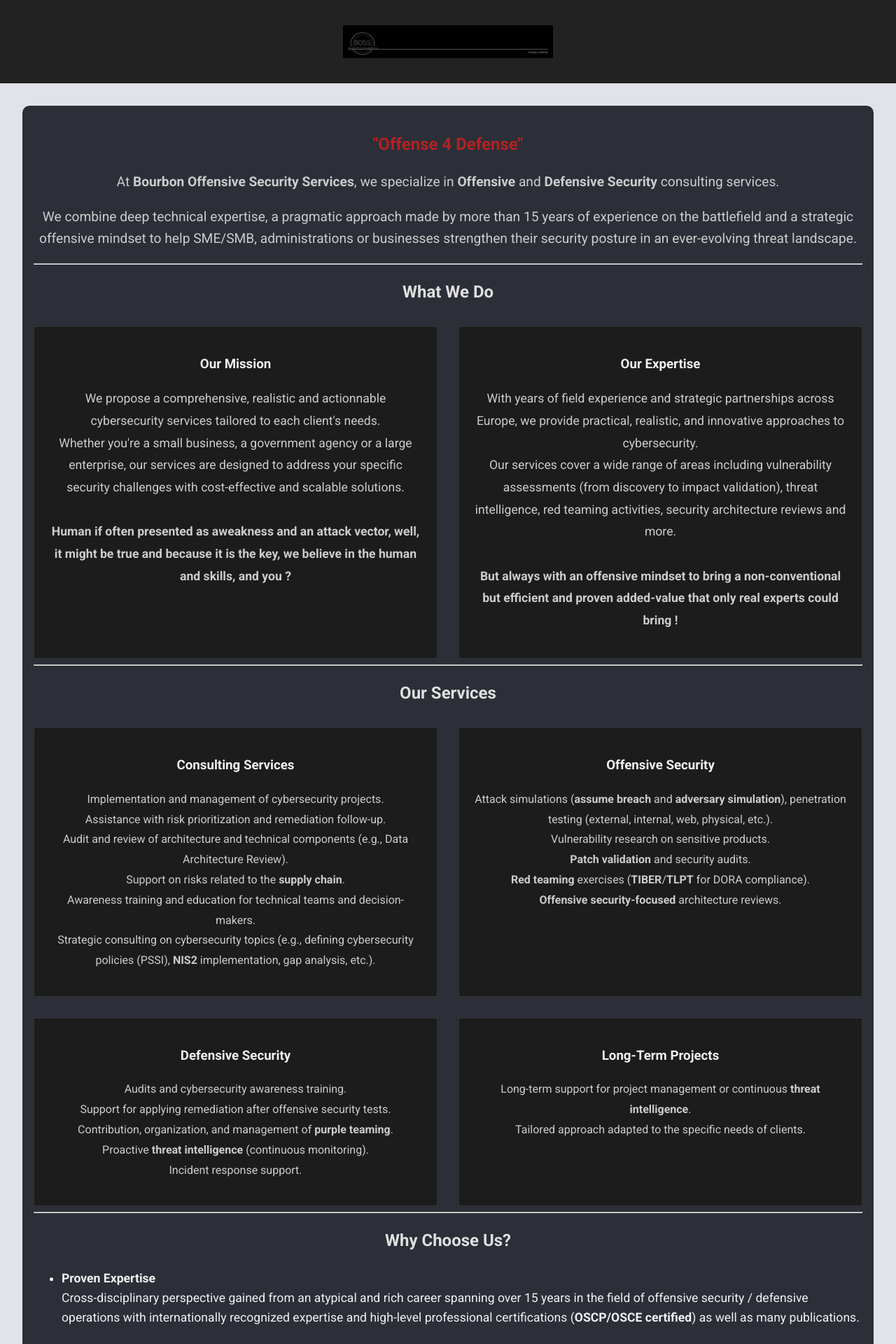
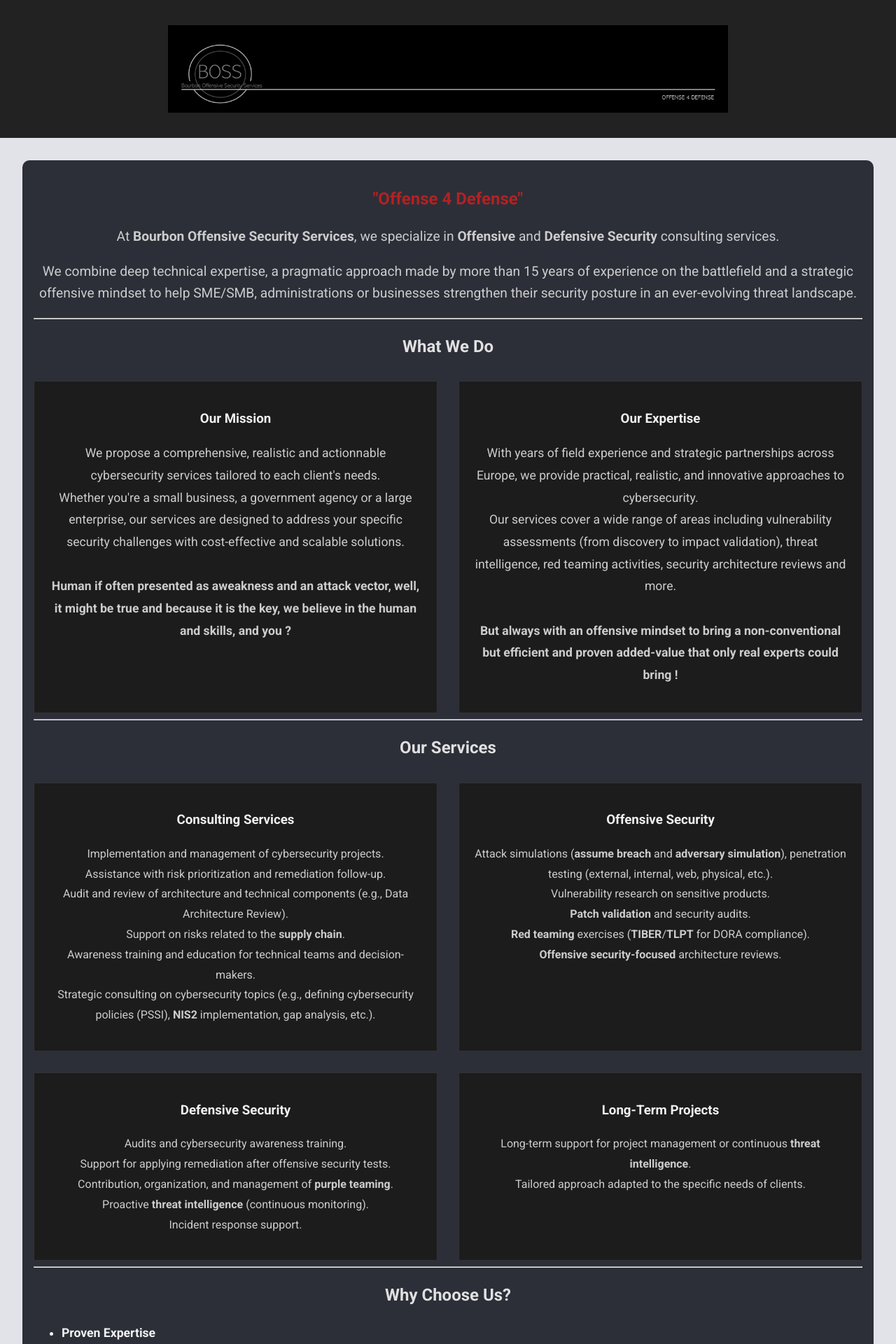
Before and after one commit to kmkz/BOSS.github.io, a Jekyll site: the page built from index.md, in a window 1280 px wide. Shown: the top 1920 px of the page at 70% size. Built offline with Jekyll 4.4.1, drawn with Linux system fonts in a browser that asks for light colours.

Commit message:
css party

```diff
--- a/_layouts/default.html
+++ b/_layouts/default.html
@@ -107,10 +107,11 @@
 
     .logo {
       width: 100%;              /* prend toute la largeur disponible */
-      max-width: 300px;         /* limite sa taille sur grands écrans */
+      max-width: 800px;         /* limite sa taille sur grands écrans */
       height: auto;             /* garde les proportions */
       display: block;
       margin: 20px auto;        /* centré horizontalement + espace autour */
+      object-fit: cover; /* ou "cover" selon le rendu souhaité */
   }
 
   </style>
```
